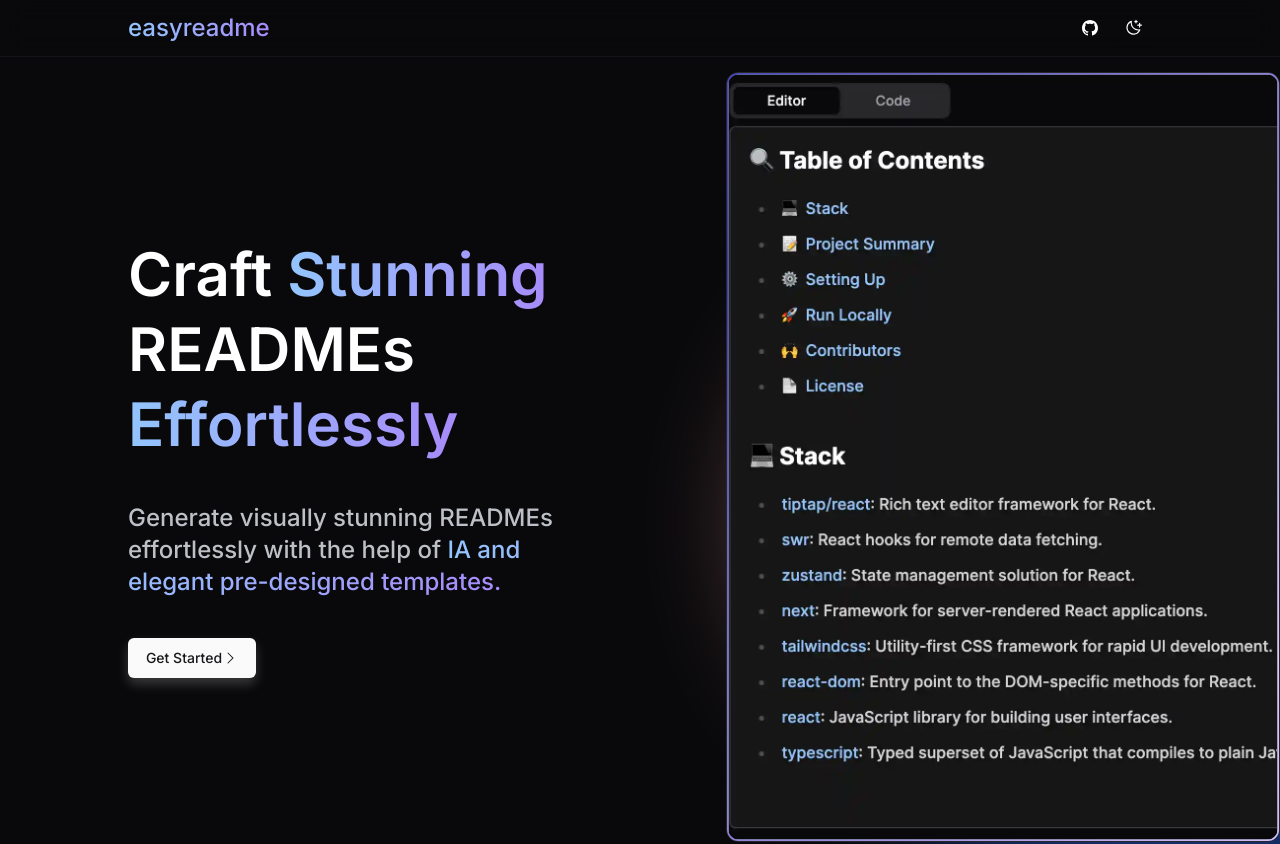
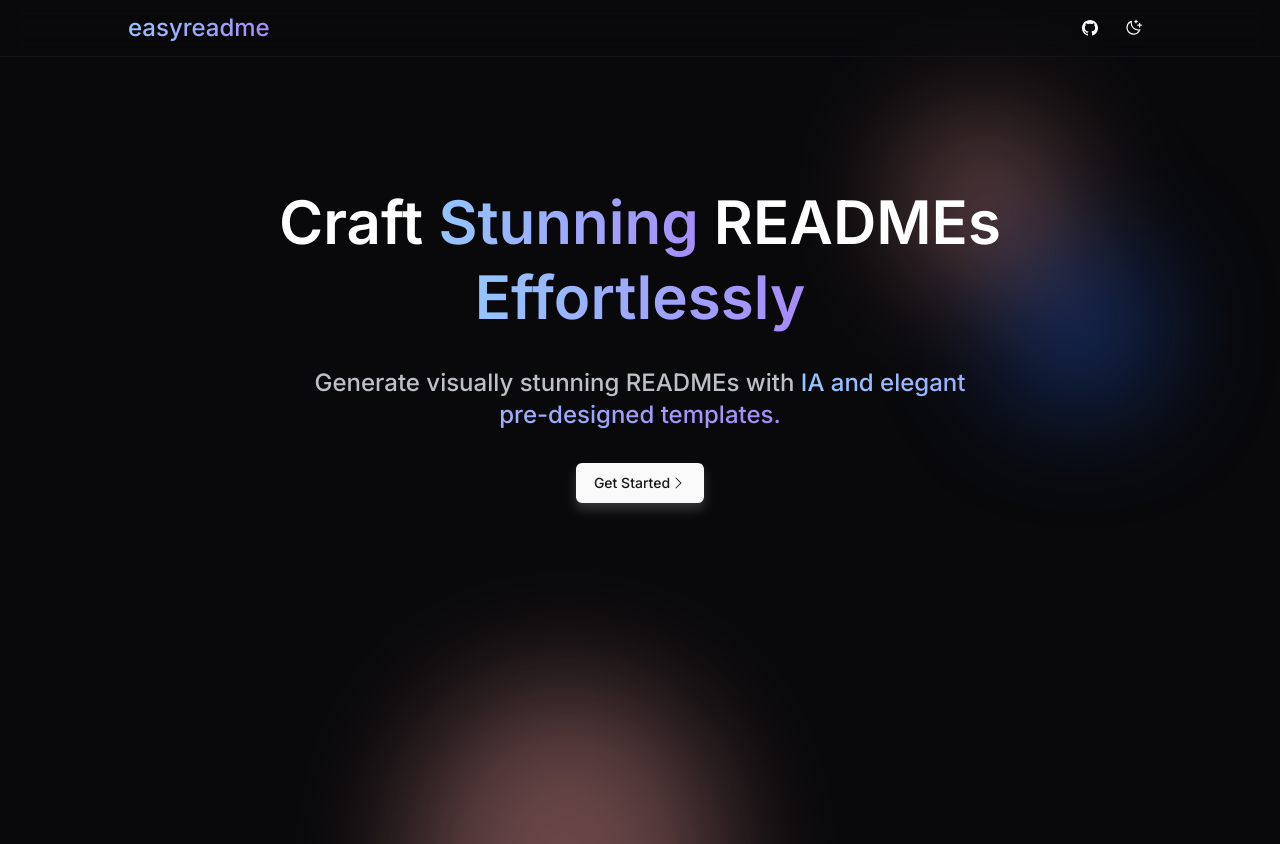
Before and after one commit to xavimondev/easyreadme, a Next.js app: page / in a window 1280 px wide. Shown: the top 844 px of the page. Built offline with nearby package versions, Linux system fonts and the light colour scheme.

Commit message:
add ui improvements

```diff
--- a/src/app/page.tsx
+++ b/src/app/page.tsx
@@ -30,8 +30,17 @@ export default function Home() {
         </div>
       </header>
       <main>
-        <section className='flex items-center relative mt-16 lg:mt-0 sm:mb-0 overflow-x-hidden overflow-y-hidden lg:h-screen'>
-          <div className='px-5 md:px-32 w-full sm:max-w-4xl flex flex-col gap-10 animate-delay-100 animate-fade-in text-left'>
+        <section className='mt-16 lg:mt-32 px-5 md:px-32'>
+          <div
+            aria-hidden='true'
+            className='absolute w-36 sm:h-36 top-0 sm:top-32 right-0 sm:right-56 opacity-50 backdrop-blur blur-3xl z-0 hidden lg:block'
+          >
+            <div className='relative'>
+              <div className='rounded-full sm:h-36 w-full bg-red-800 dark:bg-red-300'></div>
+              <div className='absolute top-32 left-0 sm:left-24 rounded-full sm:h-36 w-full bg-blue-800 dark:bg-blue-600'></div>
+            </div>
+          </div>
+          <div className='w-full mx-auto sm:max-w-4xl flex flex-col items-center gap-8 text-center animate-fade-in animate-delay-100 mb-0 lg:mb-32'>
             <h1 className='text-black dark:text-white text-3xl lg:text-6xl !leading-tight font-semibold'>
               Craft{' '}
               <span className='text-transparent bg-clip-text bg-gradient-to-r from-blue-600 to-violet-700 dark:from-blue-300 dark:to-violet-400'>
@@ -42,8 +51,8 @@ export default function Home() {
                 Effortlessly
               </span>
             </h1>
-            <p className='text-gray-500 dark:text-gray-300/90 text-base sm:text-2xl'>
-              Generate visually stunning READMEs effortlessly with the help of{' '}
+            <p className='mx-auto max-w-md sm:max-w-2xl text-gray-500 dark:text-gray-300/90 text-base sm:text-2xl'>
+              Generate visually stunning READMEs with{' '}
               <span className='text-transparent bg-clip-text bg-gradient-to-r from-blue-600 to-violet-700 dark:from-blue-300 dark:to-violet-400'>
                 IA and elegant pre-designed templates.
               </span>
@@ -69,18 +78,19 @@ export default function Home() {
               <ChevronRightIc className='h-4 w-4 sm:h-4 sm:w-4' />
             </Link>
           </div>
-          <div
-            aria-hidden='true'
-            className='absolute w-1/2 sm:h-[32rem] top-0 sm:top-52 right-0 sm:-right-32 opacity-50 backdrop-blur blur-3xl z-0 hidden sm:block'
-          >
-            <div className='relative'>
-              <div className='rounded-full h-52 sm:h-[32rem] w-full bg-red-800 dark:bg-red-300'></div>
-              <div className='absolute top-32 left-0 sm:left-24 rounded-full h-48 sm:h-[32rem] w-full bg-blue-800 dark:bg-blue-600'></div>
+          <div className='hidden lg:flex justify-center relative w-full'>
+            <div
+              aria-hidden='true'
+              className='absolute w-[300px] sm:h-[700px] bottom-0 sm:top-14 left-0 md:left-4 xl:left-72 opacity-40 backdrop-blur blur-3xl z-0 hidden sm:block'
+            >
+              <div className='relative'>
+                <div className='rounded-full sm:h-[600px] w-full bg-red-800 dark:bg-red-300'></div>
+              </div>
             </div>
+            <ImageTheme />
           </div>
-          <ImageTheme />
         </section>
-        <section className='hidden sm:block sm:h-[200vh]'>
+        <section className='hidden lg:block sm:h-[200vh]'>
           <div className='sm:sticky sm:top-0 sm:h-screen'>
             <Stars />
             <div className='mx-auto w-full sm:max-w-5xl px-4 sm:px-6 lg:px-8 flex h-full items-center justify-center relative'>
@@ -109,7 +119,7 @@ export default function Home() {
             </div>
           </div>
         </section>
-        <section className='relative mt-36 sm:mt-0'>
+        <section className='relative sm:mt-0'>
           <div
             aria-hidden='true'
             className='absolute overflow-hidden pointer-events-none top-0 right-5 opacity-50 backdrop-blur blur-3xl'
@@ -122,7 +132,7 @@ export default function Home() {
           >
             <div className='rounded-full h-52 dark:h-44 w-32 bg-orange-600 dark:bg-orange-500'></div>
           </div>
-          <div className='mx-auto w-full md:max-w-3xl lg:max-w-4xl mt-28 px-5 md:px-0'>
+          <div className='mx-auto w-full md:max-w-3xl lg:max-w-4xl mt-16 px-5 md:px-0'>
             <div className='sm:flex flex-col gap-6 text-center'>
               <h2 className='text-2xl sm:text-4xl leading-tight font-semibold'>
                 <span className='text-transparent bg-clip-text bg-gradient-to-r from-cyan-500 to-blue-500 dark:via-sky-400 dark:to-blue-400'>
```
